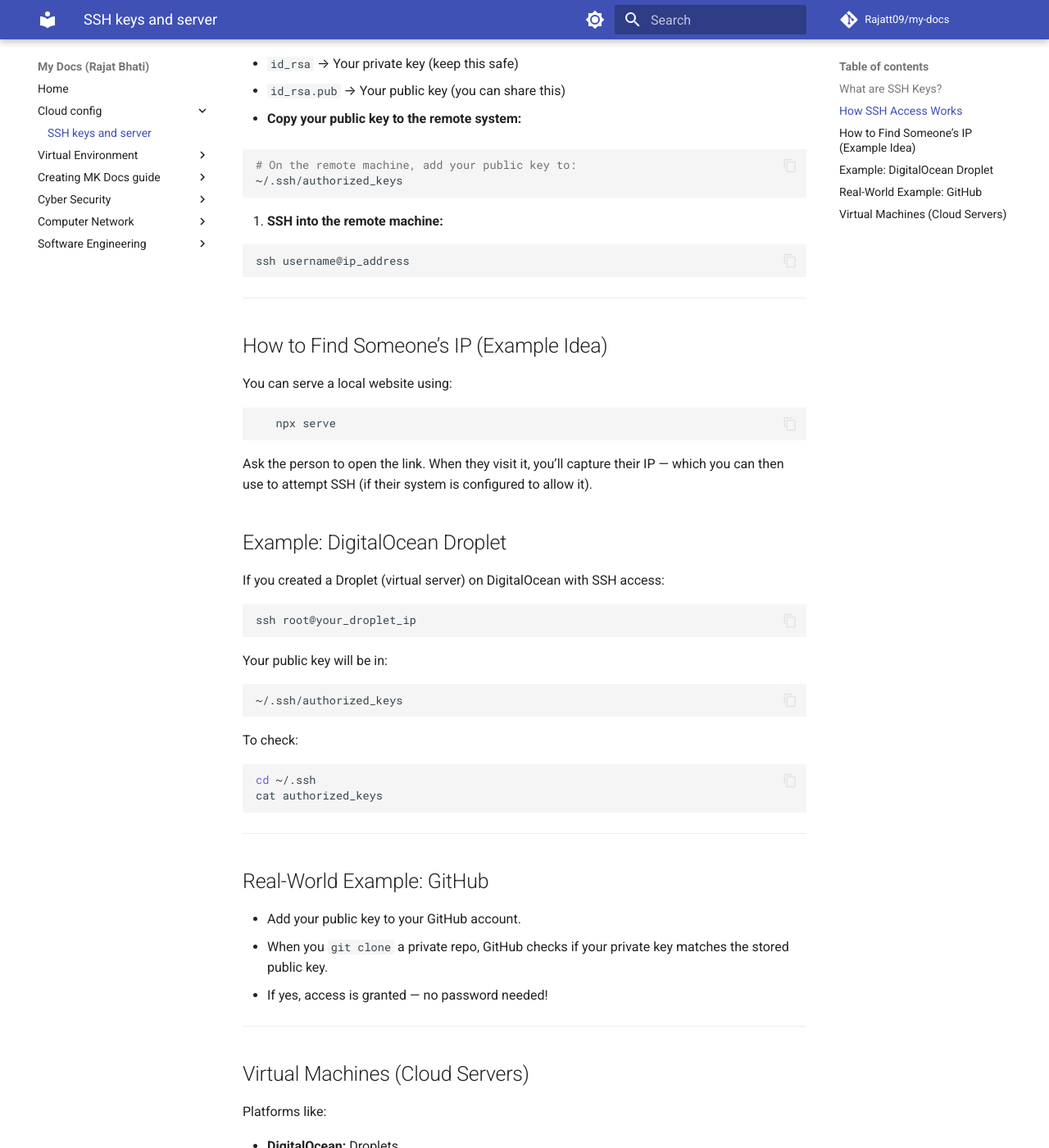
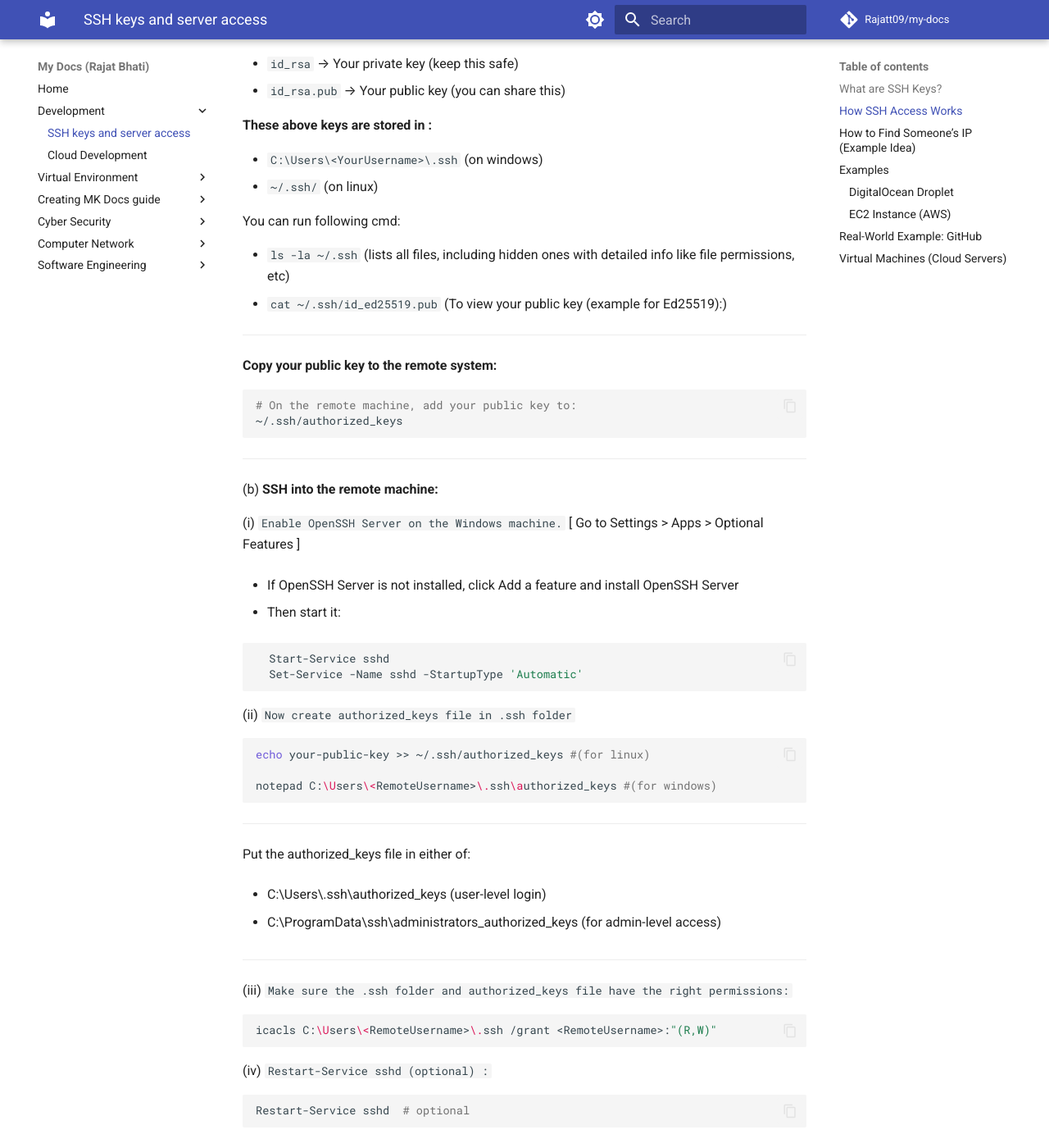
Before and after one commit to Rajatt09/my-docs, an MkDocs documentation site: the page built from docs/server-setup/ssh-keys-and-server-access.md, in a window 1280 px wide and 1400 px high, scrolled down 590 px. Shown: the whole window at 82% size. Built offline with MkDocs 1.6.1 and Material for MkDocs 9.7.7, drawn with Linux system fonts in a browser that asks for light colours; comment, search, counter and statistics services are not loaded; some of the changed text lies outside the part shown.

Commit message:
added cloud-development

````diff
--- a/docs/server-setup/ssh-keys-and-server-access.md
+++ b/docs/server-setup/ssh-keys-and-server-access.md
@@ -13,29 +13,89 @@
 
 ## How SSH Access Works
 
-1. **Generate a key pair on your system:**
+(a) **Generate a key pair on your system:**
 
-   ```bash
-   ssh-keygen
-   ```
+```bash
+ssh-keygen
+```
 
-   This creates:
+This creates:
 
-   - `id_rsa` → Your private key (keep this safe)
-   - `id_rsa.pub` → Your public key (you can share this)
+- `id_rsa` → Your private key (keep this safe)
+- `id_rsa.pub` → Your public key (you can share this)
 
-2. **Copy your public key to the remote system:**
+**These above keys are stored in :**
 
-   ```bash
-   # On the remote machine, add your public key to:
-   ~/.ssh/authorized_keys
-   ```
+- `C:\Users\<YourUsername>\.ssh` (on windows)
+- `~/.ssh/` (on linux)
 
-3. **SSH into the remote machine:**
+You can run following cmd:
 
-   ```bash
-   ssh username@ip_address
-   ```
+- `ls -la ~/.ssh` (lists all files, including hidden ones with detailed info like file permissions, etc)
+- `cat ~/.ssh/id_ed25519.pub` (To view your public key (example for Ed25519):)
+
+---
+
+**Copy your public key to the remote system:**
+
+```bash
+# On the remote machine, add your public key to:
+~/.ssh/authorized_keys
+```
+
+---
+
+(b) **SSH into the remote machine:**
+
+(i) `Enable OpenSSH Server on the Windows machine.`
+[ Go to Settings > Apps > Optional Features ]
+
+- If OpenSSH Server is not installed, click Add a feature and install OpenSSH Server
+
+- Then start it:
+
+```bash
+  Start-Service sshd
+  Set-Service -Name sshd -StartupType 'Automatic'
+```
+
+(ii) `Now create authorized_keys file in .ssh folder`
+
+```bash
+echo your-public-key >> ~/.ssh/authorized_keys #(for linux)
+
+notepad C:\Users\<RemoteUsername>\.ssh\authorized_keys #(for windows)
+```
+
+---
+
+Put the authorized_keys file in either of:
+
+- C:\Users\<RemoteUsername>\.ssh\authorized_keys (user-level login)
+
+- C:\ProgramData\ssh\administrators_authorized_keys (for admin-level access)
+
+---
+
+(iii) `Make sure the .ssh folder and authorized_keys file have the right permissions:`
+
+```bash
+icacls C:\Users\<RemoteUsername>\.ssh /grant <RemoteUsername>:"(R,W)"
+```
+
+(iv) `Restart-Service sshd (optional) :`
+
+```bash
+Restart-Service sshd  # optional
+```
+
+---
+
+(v) `SSH into the Windows machine (from your local machine)`
+
+```bash
+ssh username@windows-remote-ip
+```
 
 ---
 
@@ -49,7 +109,11 @@
 
 Ask the person to open the link. When they visit it, you’ll capture their IP — which you can then use to attempt SSH (if their system is configured to allow it).
 
-## Example: DigitalOcean Droplet
+---
+
+## Examples
+
+### DigitalOcean Droplet
 
 If you created a Droplet (virtual server) on DigitalOcean with SSH access:
 
@@ -72,6 +136,35 @@
 
 ---
 
+### EC2 Instance (AWS)
+
+While setting up a server on aws you can create the ssh key-pair for a particular user and then can download it and
+
+(i) Run this command (if you have choosen ubuntu machine)
+
+```bash
+ssh -i rajat.pem ubuntu@ip_address
+```
+
+**where this - i : input keypair rajat.pem which should be in root folder i.e. /users/<username> ,otherwise it will pick the default key-pair stored in ~/.ssh**
+
+(ii) Change rajat.pem file access mode (permissions)
+
+- Check the permission of file using:
+
+```bash
+ls -al #(for bash)
+ls -Force #(for windows)
+```
+
+- Run below command to change permissions:
+
+```bash
+chmod 700 rajat.pem
+```
+
+---
+
 ## Real-World Example: GitHub
 
 - Add your public key to your GitHub account.
--- a/mkdocs.yml
+++ b/mkdocs.yml
@@ -117,8 +117,9 @@
 
 nav:
   - Home: index.md
-  - Cloud config:
-      - SSH keys and server: server-setup/ssh-keys-and-server-access.md
+  - Development:
+      - SSH keys and server access: server-setup/ssh-keys-and-server-access.md
+      - Cloud Development: server-setup/cloud-development.md
 
   - Virtual Environment:
       - Information: virtual-environment/information/virtual-env-info.md
````
Also changed, not shown: docs/server-setup/cloud-development.md (added, +86 -0 lines).
